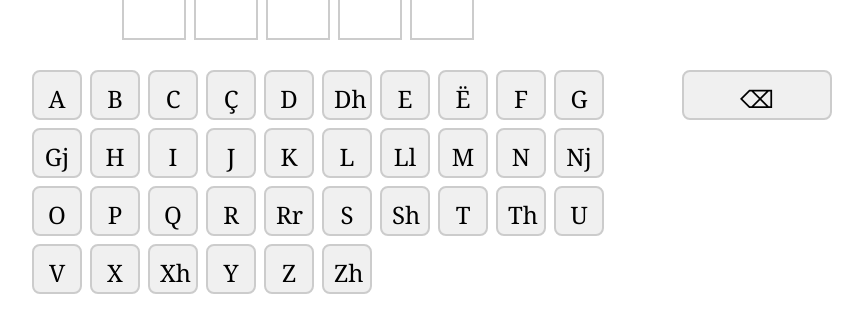
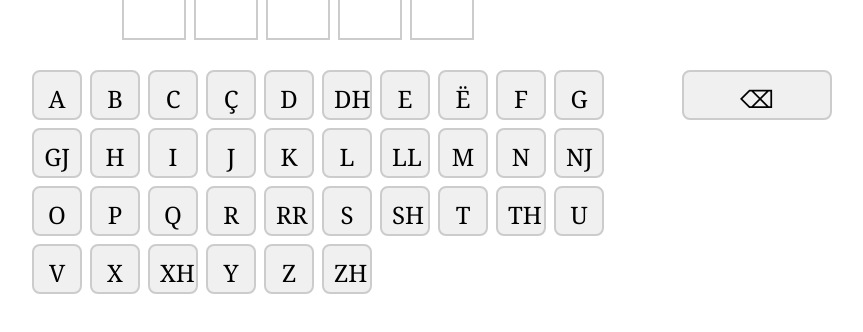
Before and after one commit to PTheyssen/fjale, an Angular app: page / in a window 1280 px wide. Shown: the part 454-786 px from the top of the page, without its empty margins (208-1071 px from the left). Built offline with nearby package versions, Linux system fonts and the light colour scheme.

Commit message:
Make all letters capitalized

```diff
--- a/src/app/game-board/game-board.component.html
+++ b/src/app/game-board/game-board.component.html
@@ -49,37 +49,37 @@
         <button (click)="onKeyClick('C')">C</button>
         <button (click)="onKeyClick('Ç')">Ç</button>
         <button (click)="onKeyClick('D')">D</button>
-        <button (click)="onKeyClick('Dh')">Dh</button>
+        <button (click)="onKeyClick('DH')">DH</button>
         <button (click)="onKeyClick('E')">E</button>
         <button (click)="onKeyClick('Ë')">Ë</button>
         <button (click)="onKeyClick('F')">F</button>
         <button (click)="onKeyClick('G')">G</button>
-        <button (click)="onKeyClick('Gj')">Gj</button>
+        <button (click)="onKeyClick('GJ')">GJ</button>
         <button (click)="onKeyClick('H')">H</button>
         <button (click)="onKeyClick('I')">I</button>
         <button (click)="onKeyClick('J')">J</button>
         <button (click)="onKeyClick('K')">K</button>
         <button (click)="onKeyClick('L')">L</button>
-        <button (click)="onKeyClick('Ll')">Ll</button>
+        <button (click)="onKeyClick('LL')">LL</button>
         <button (click)="onKeyClick('M')">M</button>
         <button (click)="onKeyClick('N')">N</button>
-        <button (click)="onKeyClick('Nj')">Nj</button>
+        <button (click)="onKeyClick('NJ')">NJ</button>
         <button (click)="onKeyClick('O')">O</button>
         <button (click)="onKeyClick('P')">P</button>
         <button (click)="onKeyClick('Q')">Q</button>
         <button (click)="onKeyClick('R')">R</button>
-        <button (click)="onKeyClick('Rr')">Rr</button>
+        <button (click)="onKeyClick('RR')">RR</button>
         <button (click)="onKeyClick('S')">S</button>
-        <button (click)="onKeyClick('Sh')">Sh</button>
+        <button (click)="onKeyClick('SH')">SH</button>
         <button (click)="onKeyClick('T')">T</button>
-        <button (click)="onKeyClick('Th')">Th</button>
+        <button (click)="onKeyClick('TH')">TH</button>
         <button (click)="onKeyClick('U')">U</button>
         <button (click)="onKeyClick('V')">V</button>
         <button (click)="onKeyClick('X')">X</button>
-        <button (click)="onKeyClick('Xh')">Xh</button>
+        <button (click)="onKeyClick('XH')">XH</button>
         <button (click)="onKeyClick('Y')">Y</button>
         <button (click)="onKeyClick('Z')">Z</button>
-        <button (click)="onKeyClick('Zh')">Zh</button>
+        <button (click)="onKeyClick('ZH')">ZH</button>
         <!-- Add more buttons as needed -->
       </div>
     </div>
```
Also changed, not shown: 1 other file (tests, documents, lock files or other folders).
